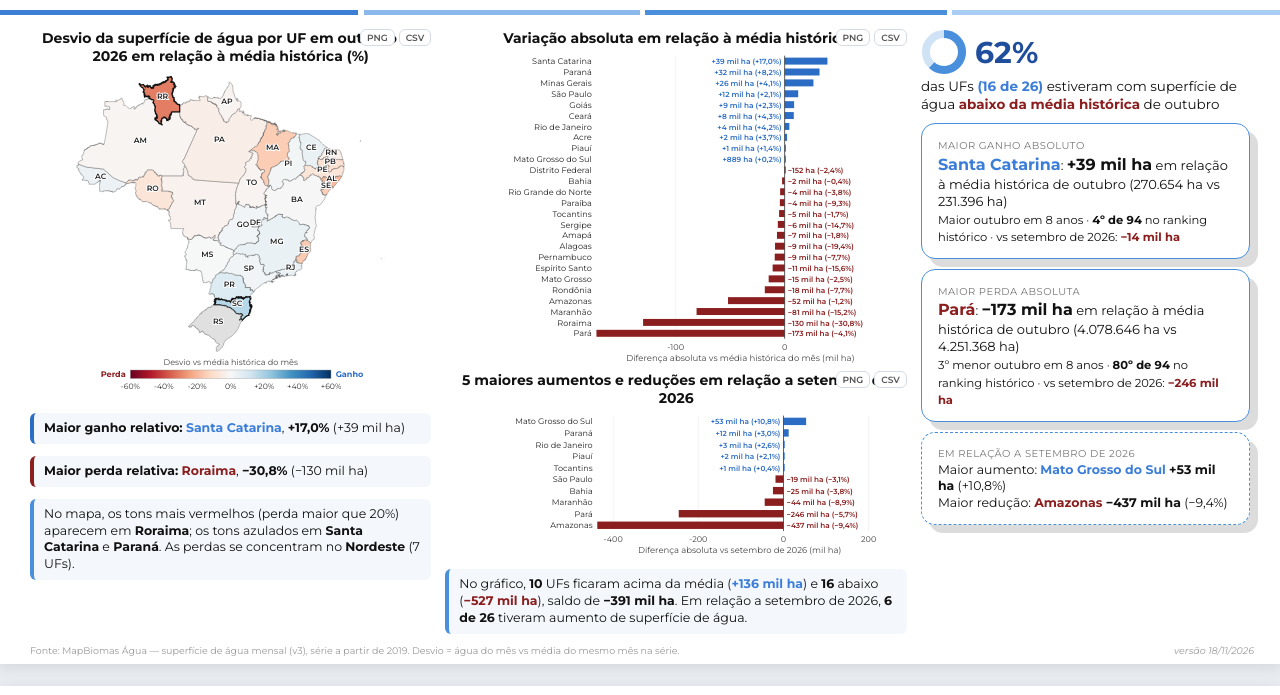
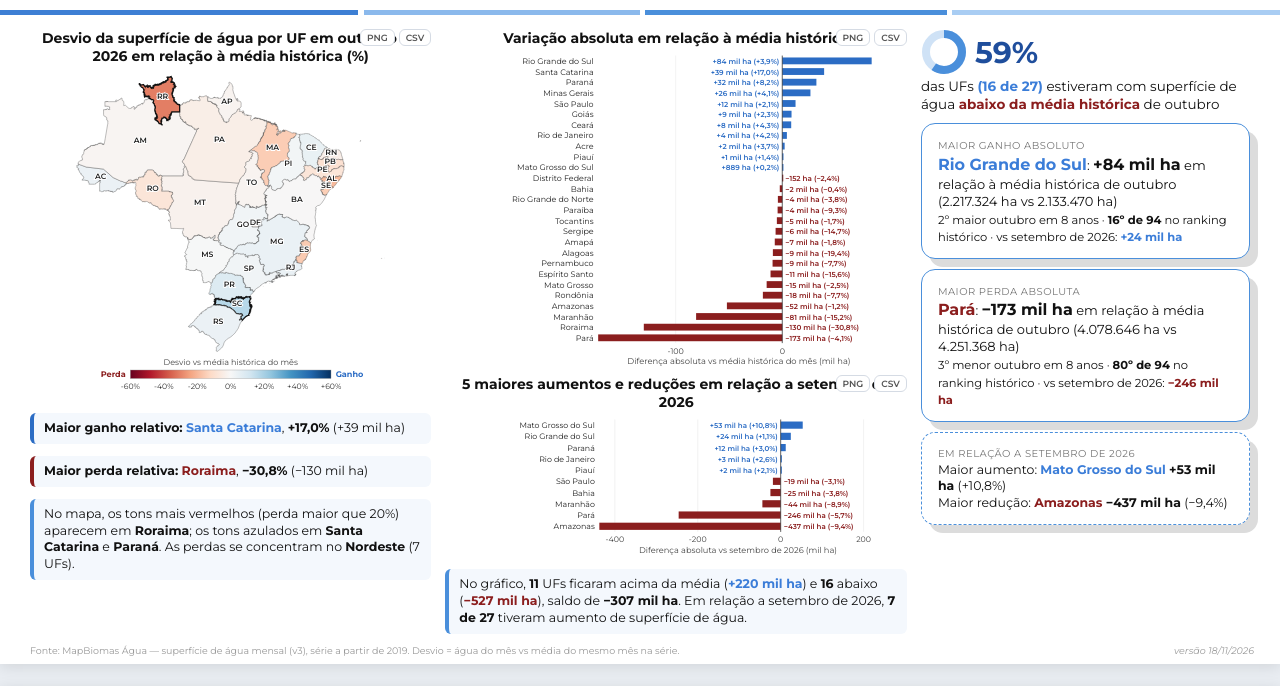
Before and after one commit to PedroGalve00/boletim-monitor-agua, a plain HTML site: page index.html in a window 1280 px wide. Shown: the part 3094-3789 px from the top of the page. Drawn offline with Linux system fonts and the light colour scheme.

Commit message:
Estados: "sem feição" da planilha é o Rio Grande do Sul
Co-Authored-By: Claude Opus 5.5 <noreply@anthropic.com>
Claude-Session: https://claude.ai/code/session_01WNEdFQjfGxvJvJQbpfccaU

```diff
--- a/index.html
+++ b/index.html
@@ -163,8 +163,11 @@ function lerNivel(txt, arq, nomesGeo){
   if(falta.length) throw new Error(`${arq}: não achei as colunas ${falta.join(', ')}. Colunas: ${cab.join(', ')}`);
   const T = new Map();
   for(let r=1;r<rows.length;r++){
-    const L = rows[r]; const nome = consertarNome((L[ix.name]||'').trim().replace(/^\[|\]$/g,'').trim(), nomesGeo);
-    if(EXCLUIR.has(nome) || /^sem fei/i.test(nome) || normCode(L[ix.code])==='0') continue;
+    const L = rows[r]; let nome = consertarNome((L[ix.name]||'').trim().replace(/^\[|\]$/g,'').trim(), nomesGeo);
+    // Na planilha de estados, o RS veio como "sem feição" (feature_id 0)
+    const rsSemFeicao = /estado/i.test(arq) && (/^sem fei/i.test(nome) || normCode(L[ix.code])==='0');
+    if(rsSemFeicao){ nome = 'Rio Grande do Sul'; L[ix.code] = '43'; }
+    else if(EXCLUIR.has(nome) || /^sem fei/i.test(nome) || normCode(L[ix.code])==='0') continue;
     const a = parseArea(L[ix.area]); const y = parseInt(L[ix.year]); const m = parseInt(L[ix.month]);
     if(!Number.isFinite(a) || !(m>=1 && m<=12) || !Number.isFinite(y) || y < ANO_INICIO) continue;
     const c = normCode(L[ix.code]); const ym = y*100+m;
```
Also changed, not shown: 1 other file.
